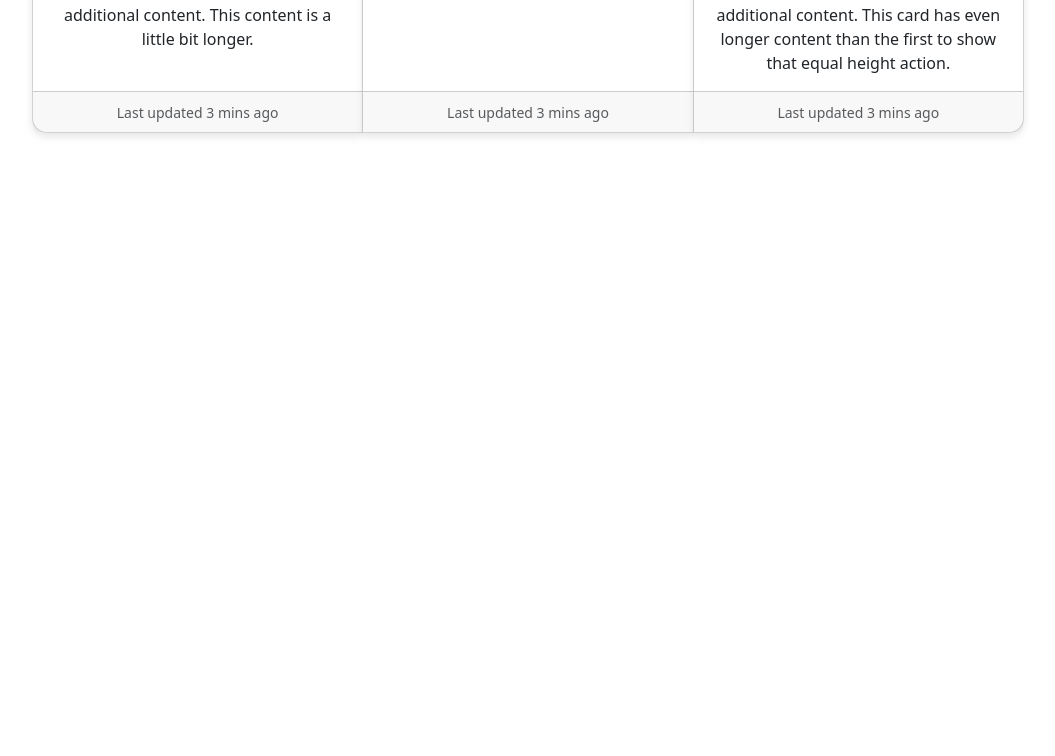
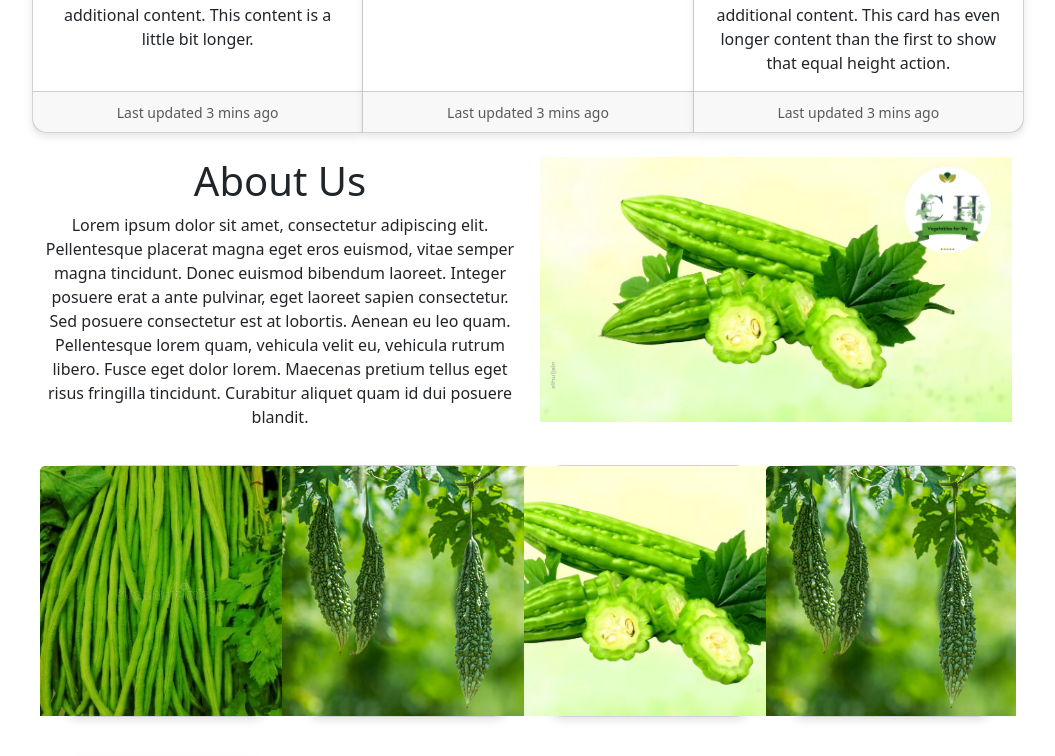
Before and after one commit to athuljain/CH-Vegitables, a React (Create React App) app: page / in a window 1280 px wide. Shown: the part 980-1736 px from the top of the page, without its empty margins (112-1167 px from the left). Before the commit the page ends 1133 px from the top, so only its background shows below. Built offline with nearby package versions, Linux system fonts and the light colour scheme.

Commit message:
gallery ,about,staff,home upadtes

```diff
--- a/src/Assets/Gallery.js
+++ b/src/Assets/Gallery.js
@@ -1,32 +1,31 @@
 export const GalleryData=[
     {
         "Name":"vyshak",
-        "Role":"Manager",
+
         "Photo":"./CHImg1.jpg"
     },
     {
         "Name":"vyshnav",
-        "Role":"Manager",
+
         "Photo":"./CHImg2.jpg"
     },
     {
         "Name":"vyshak",
-        "Role":"Manager",
+
         "Photo":"./CHImg1.jpg"
     },
     {
         "Name":"vyshnav",
-        "Role":"Manager",
+
         "Photo":"./CHImg2.jpg"
     },
     {
         "Name":"vyshak",
-        "Role":"Manager",
         "Photo":"./CHImg1.jpg"
     },
     {
         "Name":"vyshnav",
-        "Role":"Manager",
+
         "Photo":"./CHImg2.jpg"
     },
 
--- a/src/Components/AboutUs.jsx
+++ b/src/Components/AboutUs.jsx
@@ -1,6 +1,7 @@
 import React from 'react';
 import { Container, Row, Col, Image, Card, CardGroup } from 'react-bootstrap';
 import CHAboutImg from '../Assets/CHImg3.jpeg';
+//  import CHBackground1 from '../Assets/CHBackground.jpg';
 
 const AboutUs = () => {
   const images = [
@@ -12,8 +13,9 @@ const AboutUs = () => {
     // Add more image objects as needed
   ];
 
+
   const imageStyle = {
-    width: '350px', // Adjust width as desired
+    width: '250px', // Adjust width as desired
     height: '250px', // Adjust height as desired
     objectFit: 'cover', // Ensures image fills card area while maintaining aspect ratio
     display: 'flex',
@@ -30,6 +32,7 @@ const AboutUs = () => {
 
   return (
     <Container fluid className="about-us">
+    {/* <Container fluid className="about-us" style={backgroundImageStyle}> */}
       <Row>
         <Col md={6} className="about-us-text">
           <h1>About Us</h1>
--- a/src/Components/Home.jsx
+++ b/src/Components/Home.jsx
@@ -6,6 +6,7 @@ import '../Styles/Home.css';
 
 import Card from 'react-bootstrap/Card';
 import CardGroup from 'react-bootstrap/CardGroup';
+import AboutUs from './AboutUs';
 
 const Home = () => {
     const [index, setIndex] = useState(0);
@@ -86,6 +87,15 @@ const Home = () => {
         </Card.Footer>
       </Card>
     </CardGroup>
+
+
+<div>
+  <br></br>
+  <AboutUs />
+</div>
+
+
+
         </div>
       </div>
     );
```
Also changed, not shown: src/Assets/CHBackground.jpg (added).
